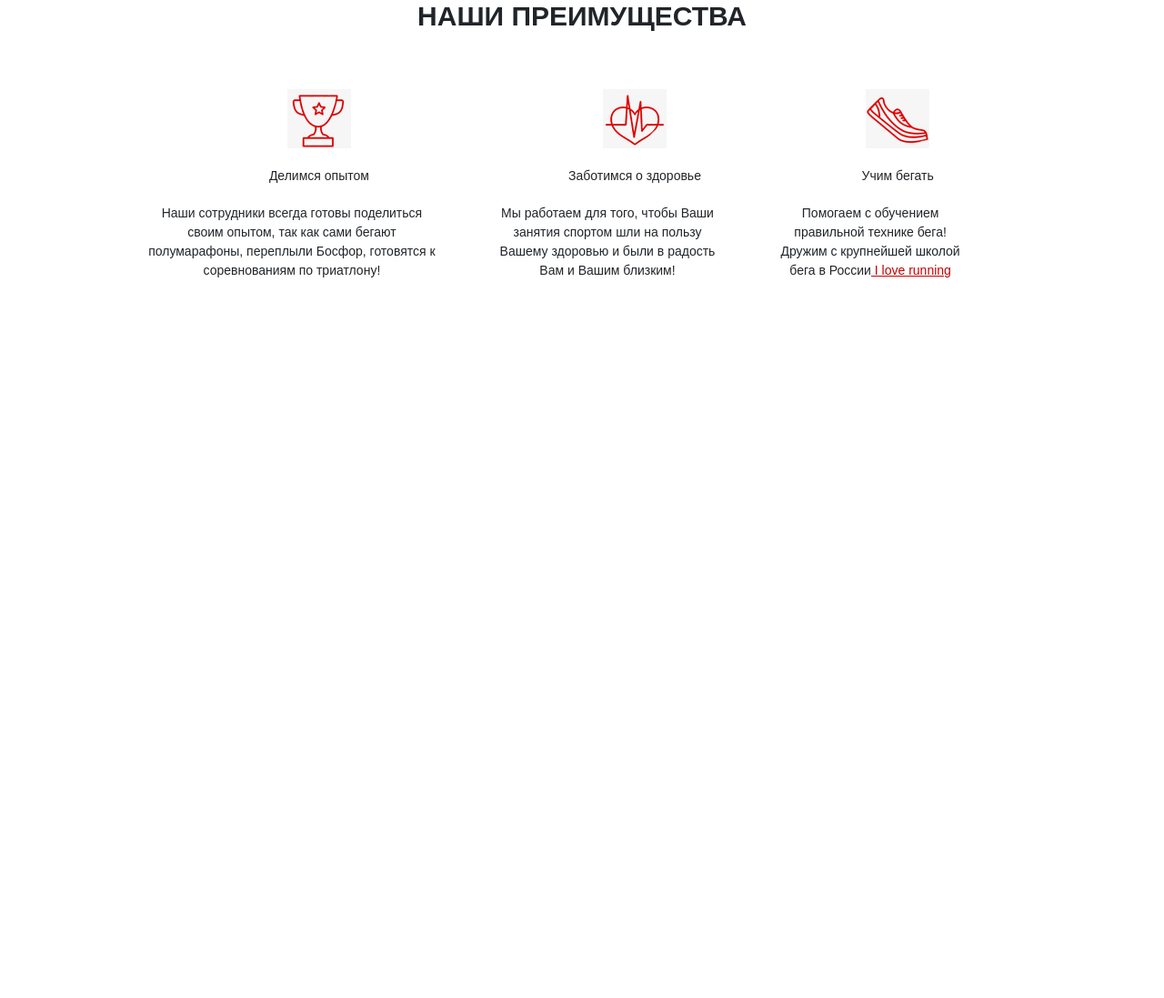
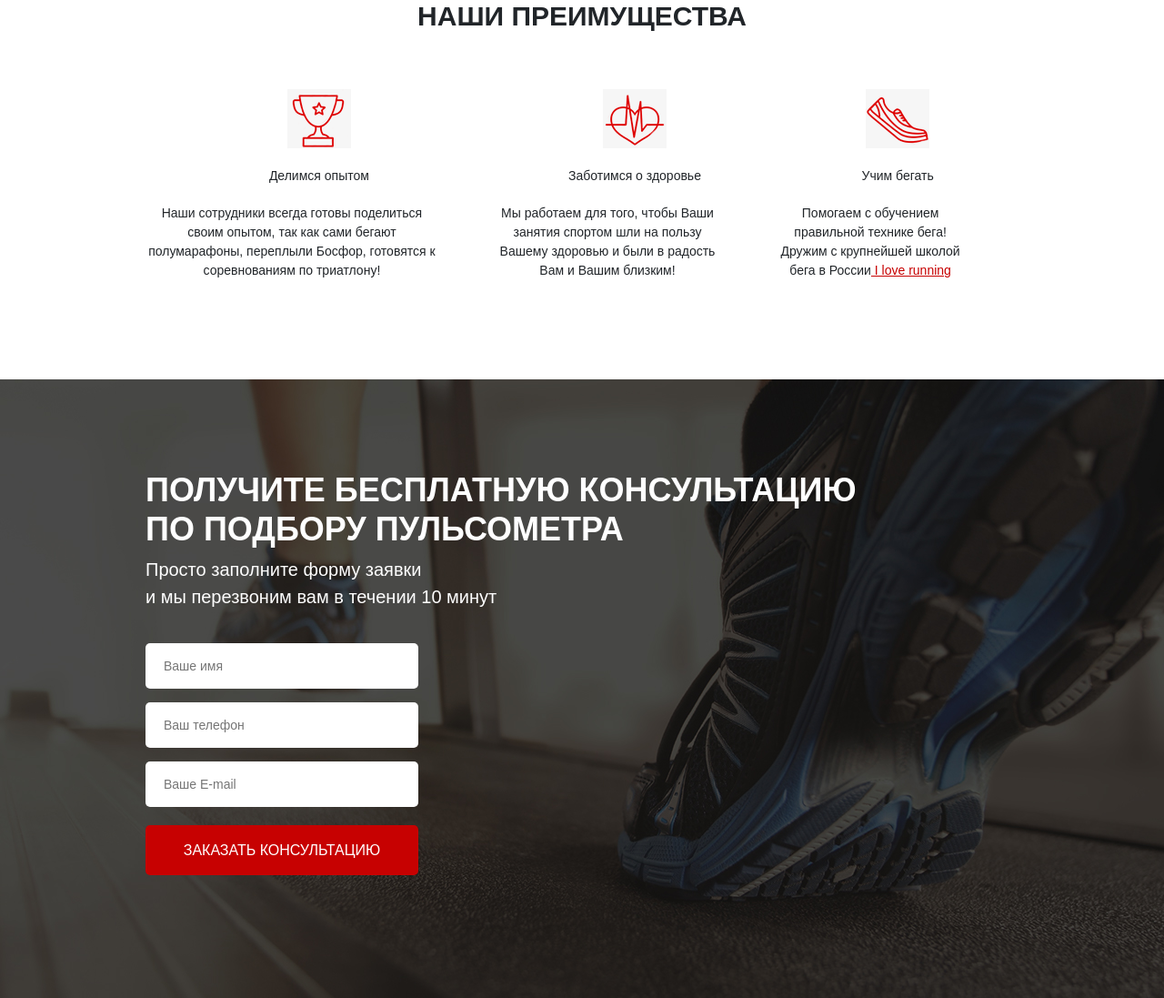
Before and after one commit to Gabriel-Mihai/Pulse, a website: page src/index.html in a window 1280 px wide. Shown: the part 804-1901 px from the top of the page at 91% size. Before the commit the page ends 1221 px from the top, so only its background shows below. Drawn offline with Linux system fonts and the light colour scheme.

Commit message:
forms commit

```diff
--- a/src/index.html
+++ b/src/index.html
@@ -69,6 +69,25 @@
         </div>
 
     </div>
+    <div class="consultation">
+        <div class="container">
+            <h2 class="title title_left">
+                Получите бесплатную консультацию <br>по подбору пульсометра
+
+            </h2>
+            <div class="consultation_descr">
+                Просто заполните форму заявки<br> и мы перезвоним вам в течении 10 минут
+
+            </div>
+            <form class="feed-form" action="#">
+                <input name="name" required placeholder="Ваше имя" type="text">
+                <input name="phone" required placeholder="Ваш телефон" type="number">
+                <input name="email" required placeholder="Ваше E-mail" type="email">
+                <button class="button button_submit">заказать консультацию</button>
+            </form>
+        </div>
+    </div>
+
 
 
 </body>
--- a/src/sass/blocks/_buttons.scss
+++ b/src/sass/blocks/_buttons.scss
@@ -16,6 +16,12 @@
 
 
     }
+    &_submit{
+        width: 100%;
+        height: 55px;
+        font-size: 16px;
+        color: #ffffff;
+    }
 
 
 
--- /dev/null
+++ b/src/sass/blocks/_consultation.scss
@@ -0,0 +1,11 @@
+.consultation{
+    min-height: 680px;
+    padding: 100px 0 92px 0;
+    background: url('../../bg/bg2.png') center (center/cover)no-repeat;
+    &_descr{
+        color: #ffffff;
+        font-size: 20px;
+        font-weight: 500;
+    }
+
+}
--- /dev/null
+++ b/src/sass/blocks/_forms.scss
@@ -0,0 +1,21 @@
+.feed-form{
+    margin-top: 36px;
+    display: flex;
+    flex-direction: column;
+    width: 300px;
+    input{
+        height: 50px;
+        border-radius: 5px;
+        background-color: #ffffff;
+        margin-bottom: 15px;
+        border: none;
+        padding: 0 20px;
+        color: #4b4b4b;
+        font-size: 14px;
+        font-weight: 300;
+        &:nth-child(3){
+            margin-bottom: 20px;
+
+        }
+    }
+}
--- /dev/null
+++ b/src/sass/blocks/_titles.scss
@@ -0,0 +1,12 @@
+.title{
+    color:#0d0d0d;
+    font-size: 30px;
+    font-weight: 700;
+    text-align: center;
+    text-transform: uppercase;
+    &_left{
+        color: #ffffff;
+        font-size: 36px;
+        text-align: left;
+    }
+}
--- a/src/sass/style.scss
+++ b/src/sass/style.scss
@@ -11,3 +11,7 @@
 @import 'blocks/header';
 @import 'blocks/buttons';
 @import 'blocks/advantage';
+@import 'blocks/titles';
+
+@import 'blocks/consultation';
+@import 'blocks/forms';
```
Also changed, not shown: src/bg/bg2.png (added), src/css/style.min.css.
